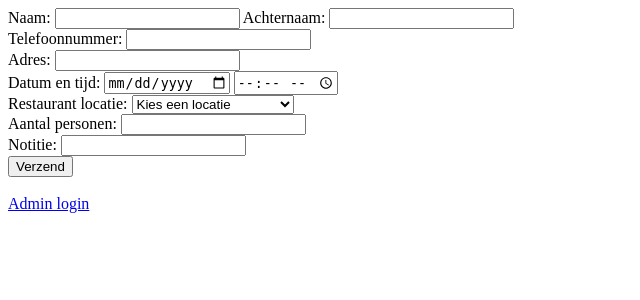
After one commit to BoyK99/CLE2, a PHP site: page /reserve.php in a window 1280 px wide. The commit adds this page. Shown: the top 300 px of the page, without its empty margins (0-640 px from the left). Run offline with PHP 8.4, Linux system fonts and the light colour scheme.

Commit message:
3e commiot

```diff
--- /dev/null
+++ b/reserve.php
@@ -0,0 +1,38 @@
+<!doctype html>
+<html lang="en">
+    <head>
+        <meta charset="UTF-8">
+        <meta name="viewport" content="width=device-width, user-scalable=no, initial-scale=1.0, maximum-scale=1.0, minimum-scale=1.0">
+        <meta http-equiv="X-UA-Compatible" content="ie=edge">
+        <title>Afspraak inplannen</title>
+    </head>
+    <body>
+        <div>
+            <form action="" method="post">
+                <label>Naam: </label><input type="text" name="surName"> <label>Achternaam: </label><input type="text" name="lastName">
+                <br>
+                <label>Telefoonnummer: </label><input type="tel" name="phoneNumber">
+                <br>
+                <label>Adres: </label><input type="email" name="emailAdress">
+                <br>
+                <label>Datum en tijd: </label><input type="date" name="dateForm"> <input type="time" name="timeForm">
+                <br>
+                <label>Restaurant locatie:  </label><select name="Locatie">
+                                                <option value="">Kies een locatie</option>
+                                                <option value="Voorstraat">Voorstraat</option>
+                                                <option value="Amsterdamsestraatweg">Amsterdamsestraatweg</option>
+                                            </select>
+                <br>
+                <label>Aantal personen: </label><input type="number">
+                <!-- Tafel (intern)-->
+                <br>
+                <label>Notitie: </label><input type="text">
+                <br>
+                <input value="Verzend" type="submit">
+                <br>
+                <br>
+                <a href="login.php">Admin login</a>
+            </form>
+        </div>
+    </body>
+</html>
--- /dev/null
+++ b/view.php
@@ -0,0 +1 @@
+<?php
```
Also changed, not shown: index.php (+7 -14 lines), login.php (added, +19 -0 lines), README.md.
